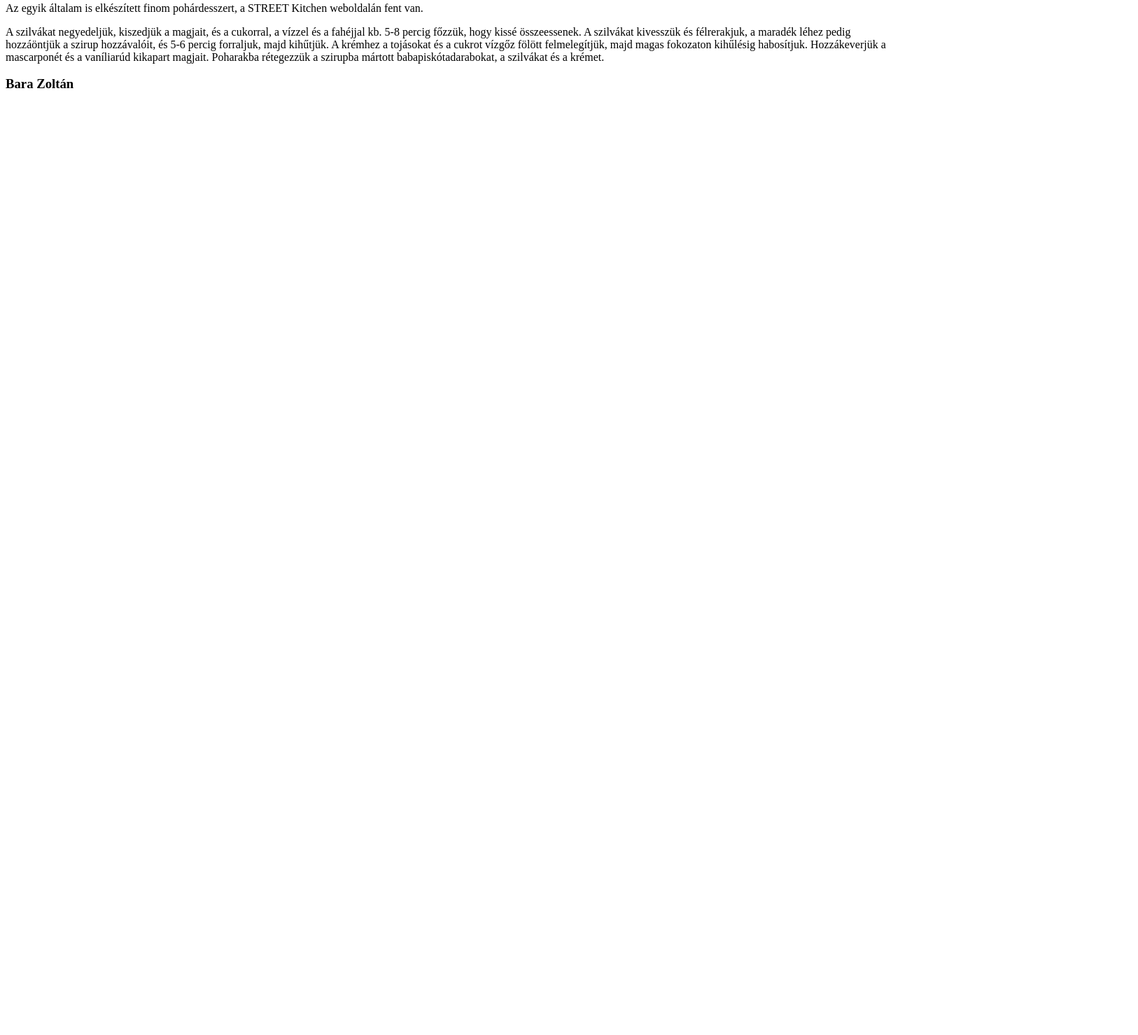
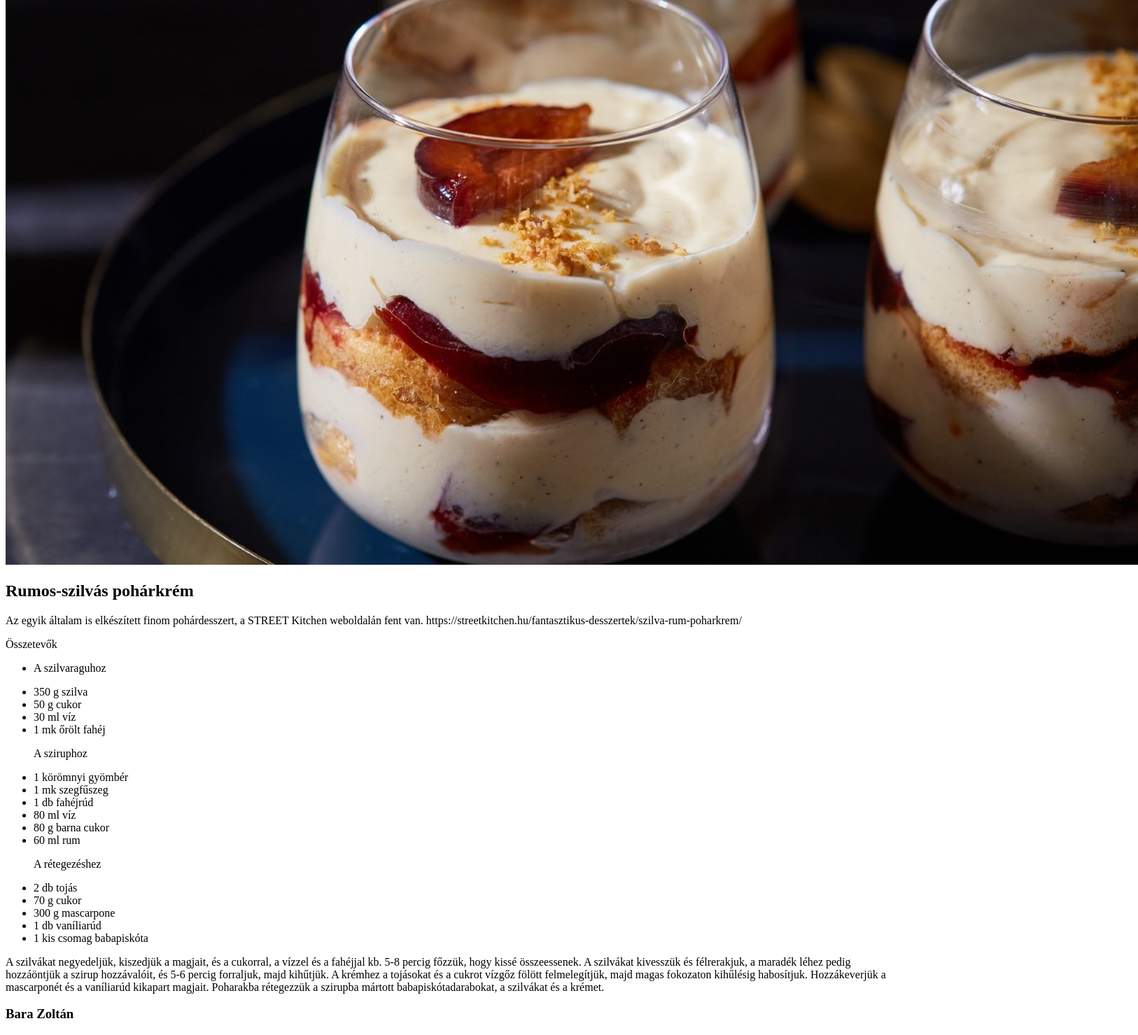
Before and after one commit to leilalinoo/kozosmunka, a plain HTML site: page fozes.html in a window 1280 px wide. Shown: the part 3009-4488 px from the top of the page at 70% size, 1626 px wide, since content can reach past the window. Before the commit the page ends 3159 px from the top, so only its background shows below. Drawn offline with Linux system fonts and the light colour scheme.

Commit message:
70 Szazalek-zoli

```diff
--- a/fozes.html
+++ b/fozes.html
@@ -33,8 +33,48 @@
                 <p>A sorozat mondhatjuk harmadik részének, itt e könyvben a fókusz a minőségről szól.</p>
 
             </ul>
+            <img src="Képek/Szakács/rumos-szilvas-poharkrem-1618x855.jpg" alt="pohárkrém">
             <h1>Rumos-szilvás pohárkrém</h1>
-            <p> Az egyik általam is elkészített finom pohárdesszert, a STREET Kitchen weboldalán fent van.</p>
+
+            <p> Az egyik általam is elkészített finom pohárdesszert, a STREET Kitchen weboldalán fent van.
+                https://streetkitchen.hu/fantasztikus-desszertek/szilva-rum-poharkrem/
+            </p><p>Összetevők</p>
+            <ul>
+                <li>
+                     <p> A szilvaraguhoz</p>
+
+                    <li>350 g szilva</li>
+
+                    <li>50 g cukor</li>
+
+                    <li> 30 ml víz</li>
+
+                   <li>1 mk őrölt fahéj</li>
+                    <p>A sziruphoz</p>
+
+                    <li>1 körömnyi gyömbér</li>
+
+                    <li>1 mk szegfűszeg</li>
+
+                    <li>1 db fahéjrúd</li>
+
+                    <li>80 ml víz</li>
+
+                    <li>80 g barna cukor</li>
+
+                    <li>60 ml rum</li>
+                <p>A rétegezéshez</p>
+
+                    <li> 2 db tojás</li>
+
+                    <li>70 g cukor</li>
+
+                    <li> 300 g mascarpone</li>
+
+                    <li>1 db vaníliarúd</li>
+
+                    <li>1 kis csomag babapiskóta</li> </li>
+            </ul>
             <p>A szilvákat negyedeljük, kiszedjük a magjait, és a cukorral, a vízzel és a fahéjjal kb. 5-8 percig főzzük, hogy kissé összeessenek. A szilvákat kivesszük és félrerakjuk, a maradék léhez pedig hozzáöntjük a szirup hozzávalóit, és 5-6 percig forraljuk, majd kihűtjük.
 
                 A krémhez a tojásokat és a cukrot vízgőz fölött felmelegítjük, majd magas fokozaton kihűlésig habosítjuk. Hozzákeverjük a mascarponét és a vaníliarúd kikapart magjait. Poharakba rétegezzük a szirupba mártott babapiskótadarabokat, a szilvákat és a krémet.</p>
```
Also changed, not shown: Képek/Szakács/rumos-szilvas-poharkrem-1618x855.jpg (added).
